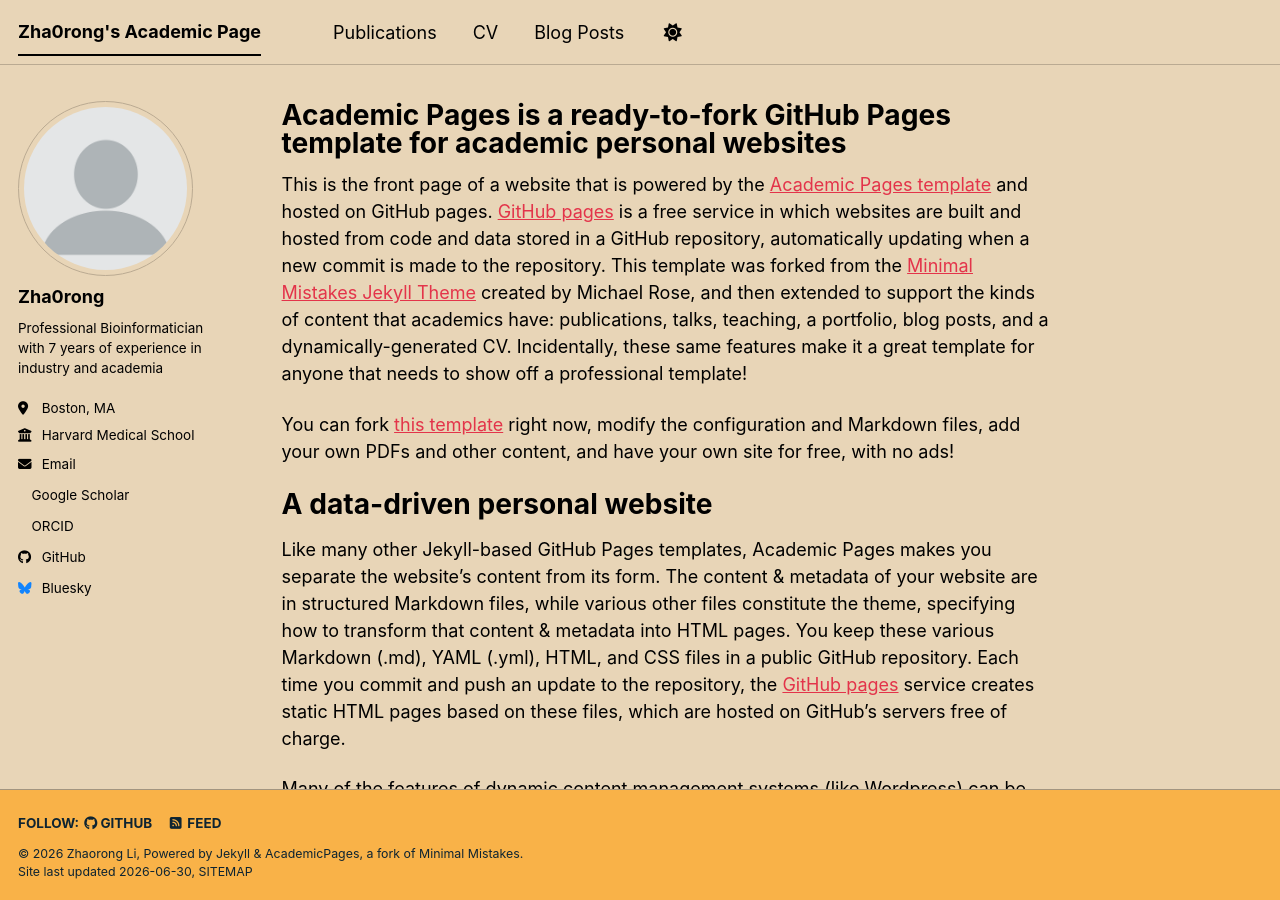
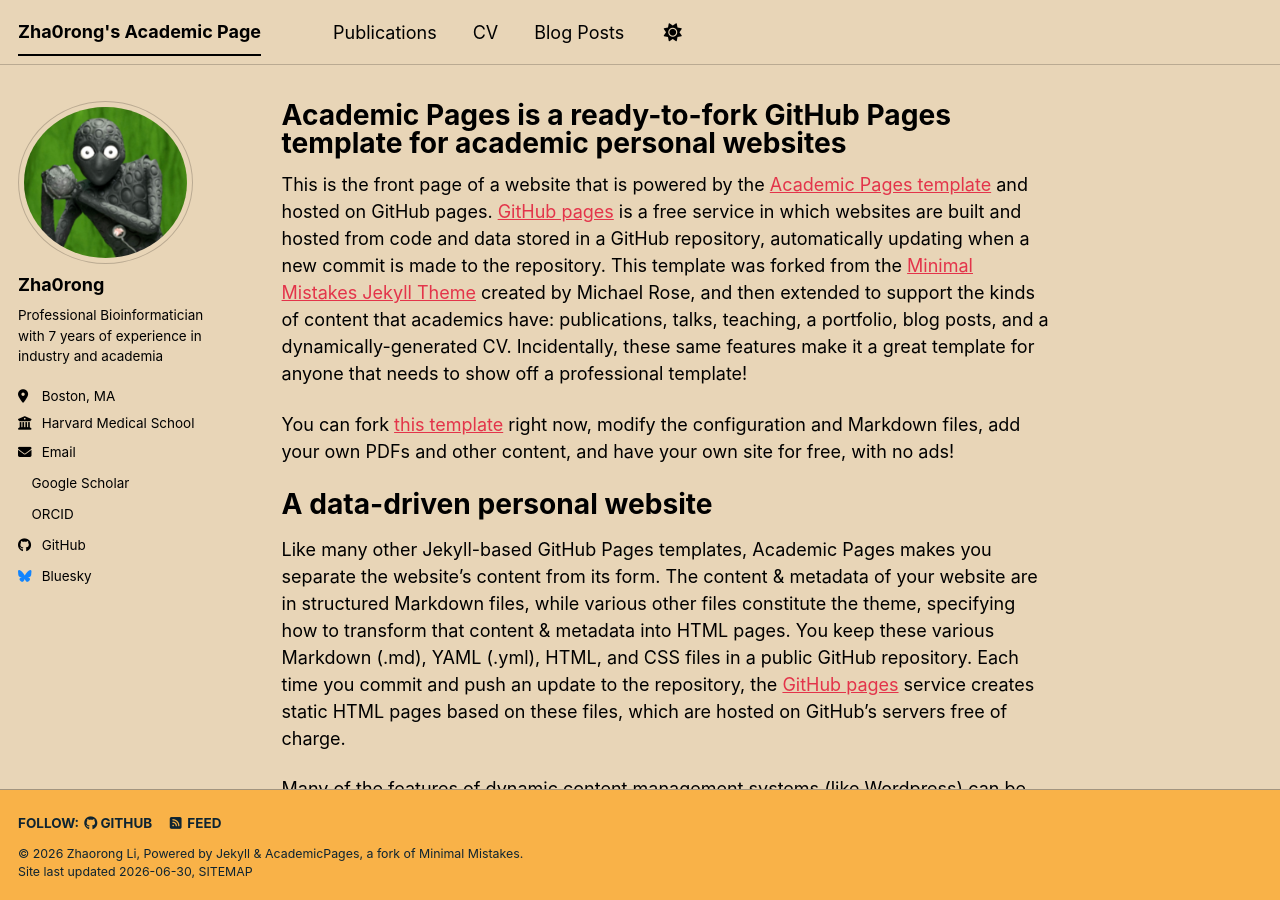
Before and after one commit to Zha0rong/Zha0rong.github.io, a Jekyll site: the page built from _pages/about.md, in a window 1280 px wide and 900 px high. Built offline with Jekyll 4.4.1, drawn with Linux system fonts in a browser that asks for light colours; a style sheet for code colours, icons or effects is not loaded.

Commit message:
Update _config.yml

```diff
--- a/_config.yml
+++ b/_config.yml
@@ -23,7 +23,7 @@
 #               Additional customization can be done by editing /_includes/author-profile.html
 author:
   # Biographic information
-  avatar           : "profile.png"
+  avatar           : "astroid_city.png"
   name             : "Zha0rong"
   pronouns         : # example: "she/her"
   bio              : "Professional Bioinformatician with 7 years of experience in industry and academia"
```
